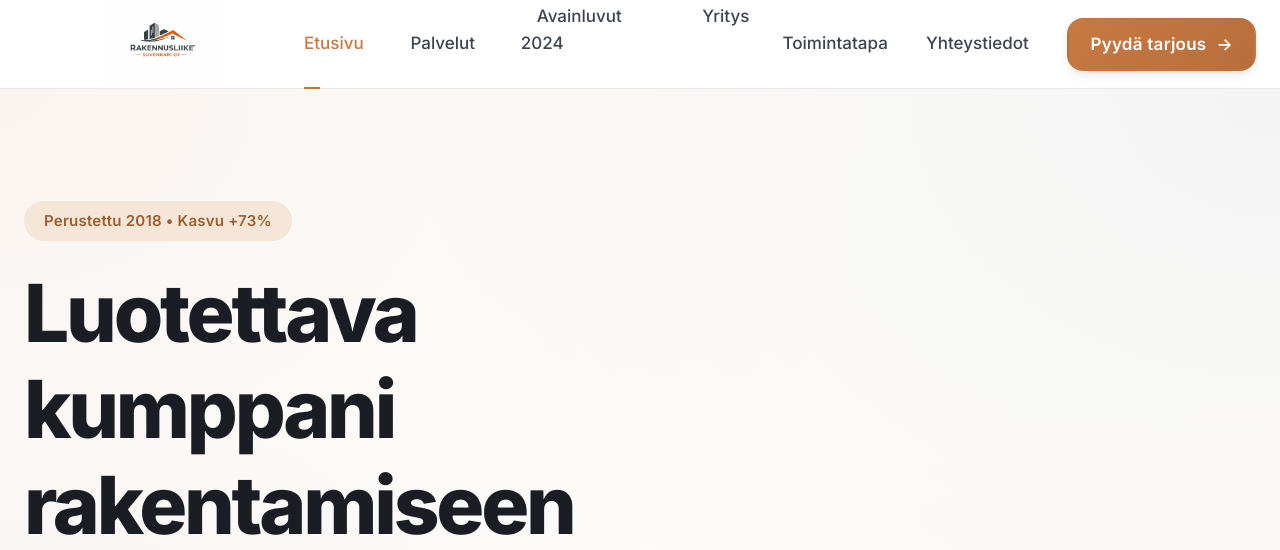
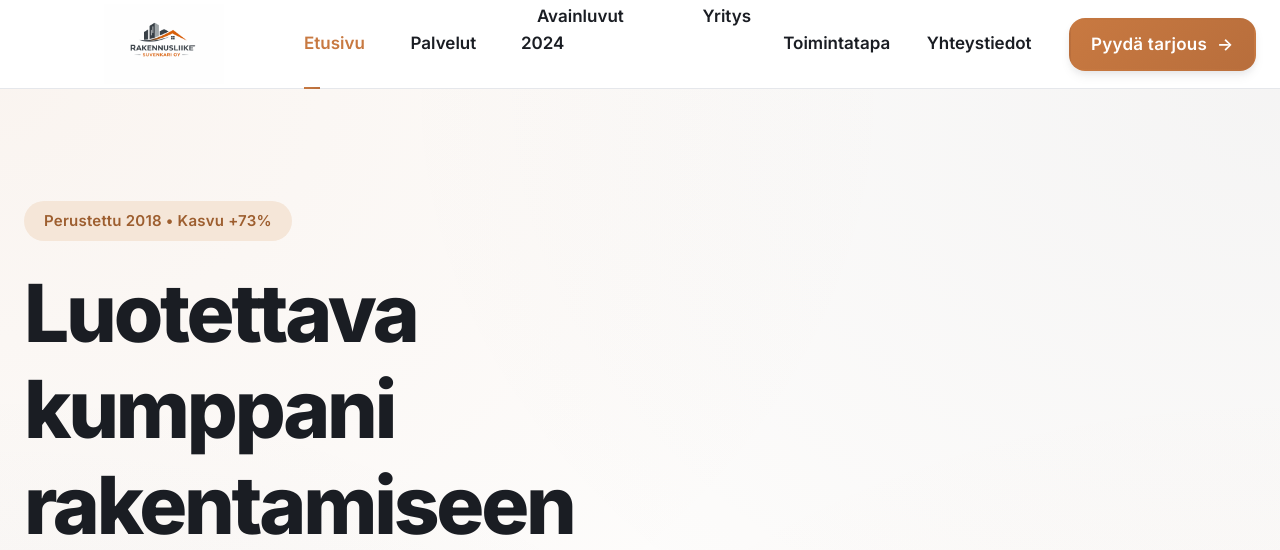
Before and after one commit to AnomFIN/harjunraskaskone, a plain HTML site: page index.html in a window 1280 px wide. Shown: the top 550 px of the page. Drawn offline with Linux system fonts and the light colour scheme.

Commit message:
fix(desktop): improve navigation menu link visibility
NAVIGATION FIXES:
✅ Desktop nav links now dark (#1a1d23) and bold
✅ Increased font-weight to semibold for better visibility
✅ Added desktop-specific styles with media queries
✅ Enhanced hover effects with subtle background
✅ Improved contrast for menu readability

DESKTOP IMPROVEMENTS:
🖥️ Navigation links clearly visible on desktop
🖥️ Proper font weights and colors
🖥️ Smooth hover animations maintained
🖥️ Better contrast ratios for accessibility
🖥️ Responsive behavior for different screen sizes

Navigation menu is now clearly readable on both mobile and desktop!

```diff
--- a/assets/css/mobile.css
+++ b/assets/css/mobile.css
@@ -51,9 +51,17 @@
         color: #1a1d23 !important;
     }
 
-    /* Navigation text */
+    /* Navigation text - desktop and mobile */
     .suv-nav-link {
         color: #1a1d23 !important;
+        font-weight: var(--suv-weight-semibold) !important;
+    }
+
+    /* Desktop navigation should be visible */
+    @media (min-width: 768px) {
+        .suv-nav-link {
+            color: var(--suv-color-text-primary) !important;
+        }
     }
 
     /* Button text should be visible */
--- a/assets/css/suvenkari-components.css
+++ b/assets/css/suvenkari-components.css
@@ -446,13 +446,27 @@
 /* Enhanced Navigation */
 .suv-nav-link {
     font-size: var(--suv-font-base);
-    font-weight: var(--suv-weight-medium);
-    color: var(--suv-color-text-secondary);
+    font-weight: var(--suv-weight-semibold);
+    color: var(--suv-color-text-primary);
     text-decoration: none;
     transition: all var(--suv-transition-fast);
     position: relative;
     padding: var(--suv-space-2) var(--suv-space-4);
     border-radius: var(--suv-radius-sm);
+}
+
+/* Desktop navigation emphasis */
+@media (min-width: 768px) {
+    .suv-nav-link {
+        color: #1a1d23;
+        font-weight: var(--suv-weight-semibold);
+        opacity: 1;
+    }
+
+    .suv-nav-link:hover {
+        color: var(--suv-color-accent-primary);
+        background: rgba(200, 121, 65, 0.1);
+    }
 }
 
 .suv-nav-link::before {
```
